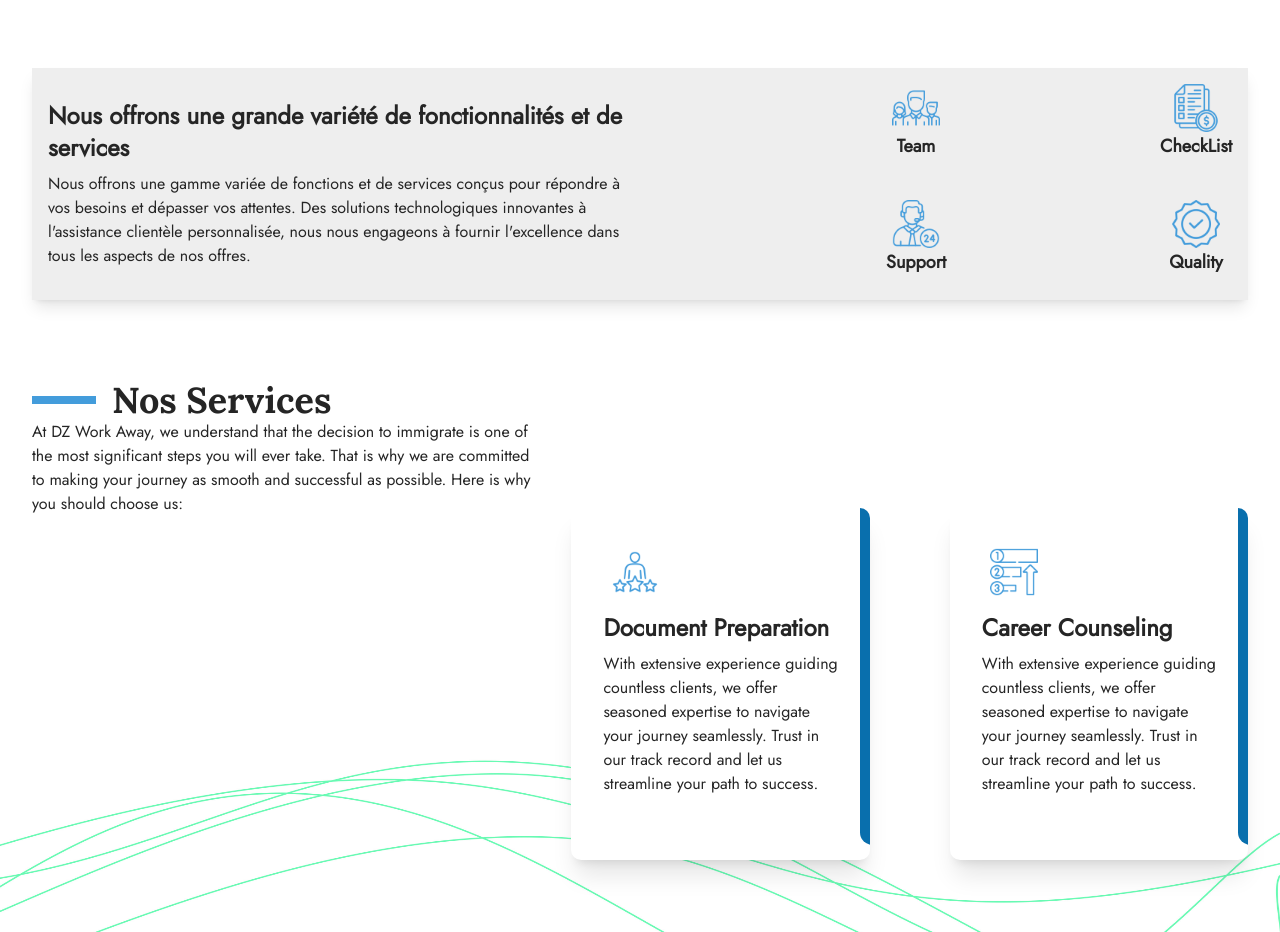
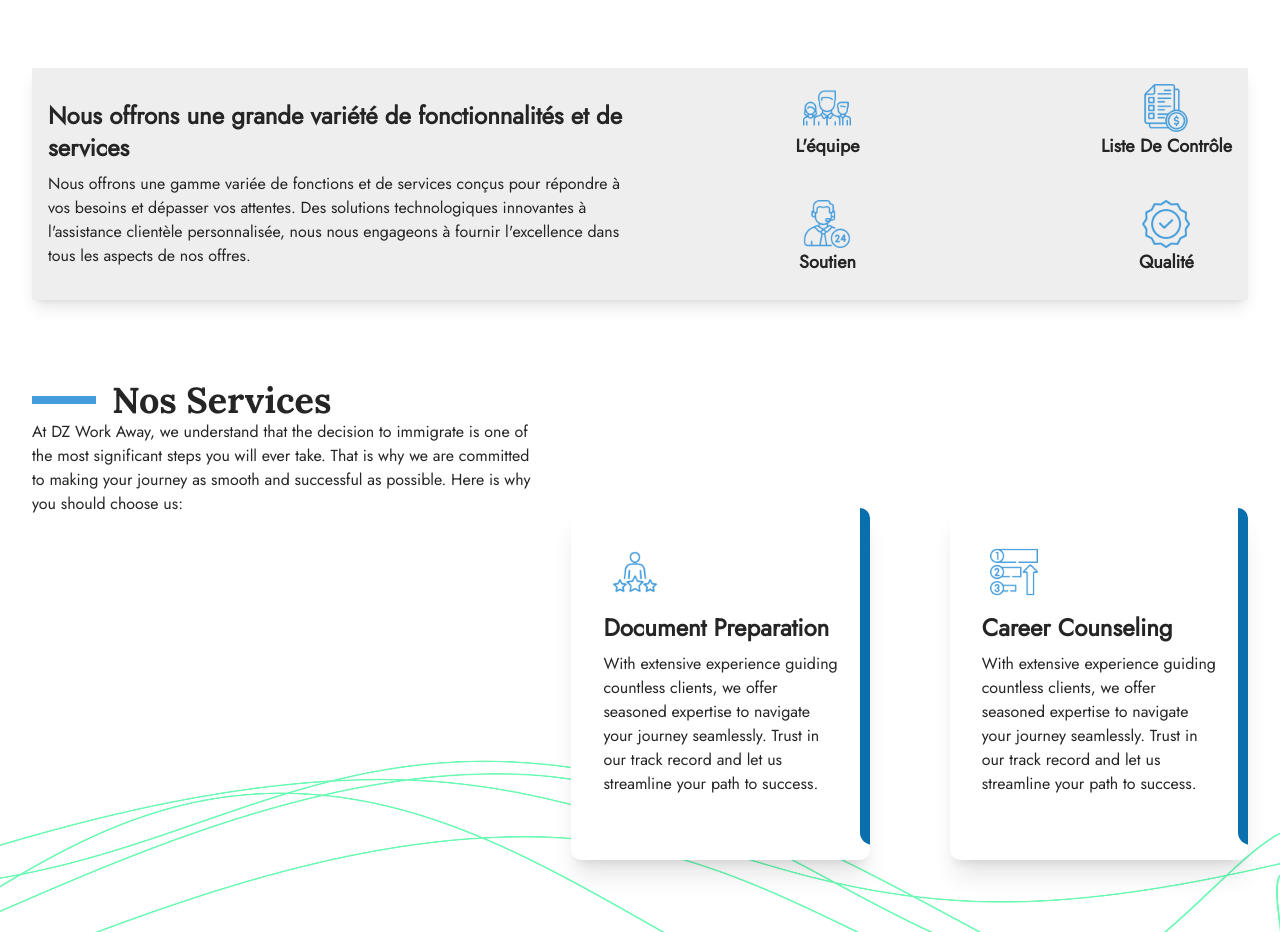
Before and after one commit to KamelMesbahi13/dzWorkAway, a React (Vite) app: page /Nos-Services in a window 1280 px wide. Shown: the part 2181-3113 px from the top of the page. Built offline with nearby package versions, Linux system fonts and the light colour scheme; no server answers.

Commit message:
Add Translation

```diff
--- a/src/Components/OurServices/ChooseUs/ChooseUs.jsx
+++ b/src/Components/OurServices/ChooseUs/ChooseUs.jsx
@@ -12,32 +12,32 @@ const data = [
     id: 1,
     Icon: ImgOne,
     Heading: "Team",
-    Heading_ar: "بللس",
-    Heading_fr: "Team",
+    Heading_ar: "فريق",
+    Heading_fr: "L'équipe",
   },
 
   {
     id: 2,
     Icon: ImgTwo,
     Heading: "CheckList",
-    Heading_ar: "سيلصضضش",
-    Heading_fr: "CheckList",
+    Heading_ar: "قائمة المراجعة",
+    Heading_fr: "Liste De Contrôle",
   },
 
   {
     id: 3,
     Icon: ImgThree,
     Heading: "Support",
-    Heading_ar: "نهفغهمف",
-    Heading_fr: "Support",
+    Heading_ar: "الدعم",
+    Heading_fr: "Soutien",
   },
 
   {
     id: 4,
     Icon: ImgFour,
     Heading: "Quality",
-    Heading_ar: "ضشسبلات",
-    Heading_fr: "Quality",
+    Heading_ar: "الجودة",
+    Heading_fr: "Qualité",
   },
 ];
 
```
